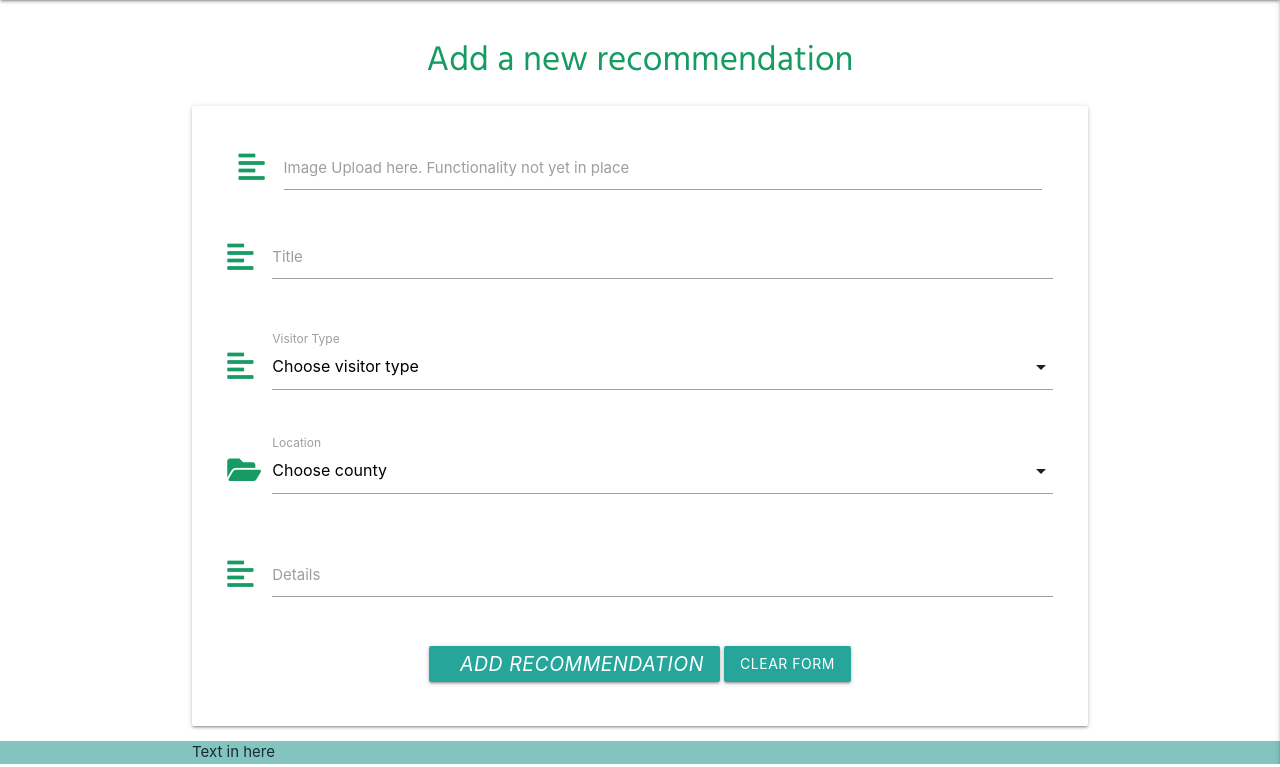
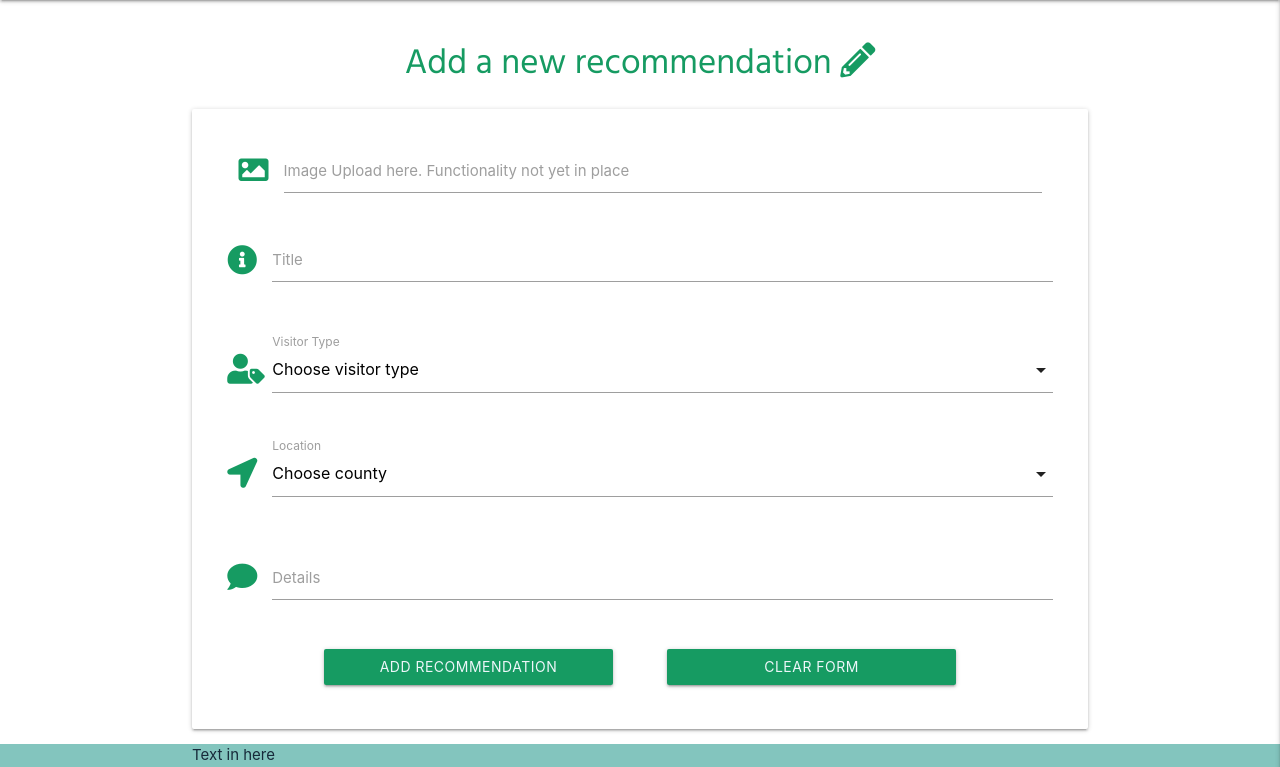
Before and after one commit to LisaHackett97/HiddenIrishTravels, a Flask app: page /add_recommendation in a window 1280 px wide. Shown: the part 64-831 px from the top of the page. Run offline with Flask 2, Linux system fonts and the light colour scheme; data that the repository does not hold is empty; some libraries are stand-ins or nearby versions.

Commit message:
Change and tidy up icons and buttons on add new form

```diff
--- a/app.py
+++ b/app.py
@@ -95,7 +95,7 @@ def add_recommendation():
             "created_by": session["user"]
         }
         mongo.db.recommendations.insert_one(recommendation)
-        flash ("Success. You have added a new recommendation!")
+        flash("Success. You have added a new recommendation!")
         return redirect(url_for("home"))
     locations = mongo.db.locations.find().sort("location_name", 1)
     visitor_type = mongo.db.visitor_type.find().sort("visitor_type", 1)
--- a/static/css/style.css
+++ b/static/css/style.css
@@ -58,6 +58,7 @@ footer, .nav-wrapper {
 .card.medium .card-image+.card-content {
    max-height: 55%;
    padding-bottom: 10px;
+   padding-top: 10px;
 }
 
 /* action card on recommendation to click to reveal more */
@@ -68,6 +69,8 @@ color: var(--irish-green);
 
 #recommend-title{
  font-style: italic;
+ font-size:16px;
+ font-weight: bold;
 }
 
 /* set img height to 100% of its container so that all imgs appear same size */
@@ -100,7 +103,7 @@ appearing on card reveal. Close and icon
 }
 
 .card .card-reveal{
-  background-color:#53cf99;
+  background-color:#a9d3c1;
 }
 
 
@@ -112,6 +115,24 @@ appearing on card reveal. Close and icon
   background-color: var(--decoration2);
 }
 
+
+/* Add enw page */
+#add_new_btns .btn{
+  margin-left: 25px;
+  margin-right: 25px;
+  width:35%;
+}
+/* Other buttons across the site */
+.btn{
+  color: var(--decoration2);
+  background-color: var(--irish-green);
+}
+
+.btn:hover{
+  color: var(--irish-green);
+  background-color: var(--decoration2);
+  font-weight: bold;
+}
 /* icon across the site */
 .fa-caret-down {
   font-size: 14px;
@@ -120,7 +141,3 @@ appearing on card reveal. Close and icon
 .fas, .far {
   color: #169B62;
 }
-/* padding to the info icon on recommendations */
-.fa-info{
-  padding-right: 8px;
-}
--- a/static/js/script.js
+++ b/static/js/script.js
@@ -14,9 +14,42 @@ $(document).ready(function () {
     $('.sidenav').sidenav({
         edge: "right"
     });
+    $(".tooltipped").tooltip();
     $(".collapsible").collapsible();
     $("select").formSelect();
+
+       // jQuery Select validation from the Code Institute task manager mini-project
+       validateMaterializeSelect();
+       function validateMaterializeSelect() {
+           let classValid = { "border-bottom": "1px solid #4caf50", "box-shadow": "0 1px 0 0 #4caf50" };
+           let classInvalid = { "border-bottom": "1px solid #f44336", "box-shadow": "0 1px 0 0 #f44336" };
+           if ($("select.validate").prop("required")) {
+               $("select.validate").css({ "display": "none", "height": "0", "padding": "0", "width": "0", "position": "absolute" });
+           }
+           $(".select-wrapper input.select-dropdown").on("focusin", function () {
+               $(this).parent(".select-wrapper").on("change", function () {
+                   if ($(this).children("ul").children("li.selected:not(.disabled)").on("click", function () { })) {
+                       $(this).children("input").css(classValid);
+                   }
+               });
+           }).on("click", function () {
+               if ($(this).parent(".select-wrapper").children("ul").children("li.selected:not(.disabled)").css("background-color") === "rgba(0, 0, 0, 0.03)") {
+                   $(this).parent(".select-wrapper").children("input").css(classValid);
+               } else {
+                   $(".select-wrapper input.select-dropdown").on("focusout", function () {
+                       if ($(this).parent(".select-wrapper").children("select").prop("required")) {
+                           if ($(this).css("border-bottom") != "1px solid rgb(76, 175, 80)") {
+                               $(this).parent(".select-wrapper").children("input").css(classInvalid);
+                           }
+                       }
+                   });
+               }
+           });
+       }
 });
+
+
+
 
 /* code for password confirm from this post
 https://stackoverflow.com/questions/21727317/how-to-check-confirm-password-field-in-form-without-reloading-page
--- a/templates/add_recommendation.html
+++ b/templates/add_recommendation.html
@@ -1,13 +1,13 @@
 {% extends "base.html" %}
 {% block content %}
 
-<h1>Add a new recommendation</h1>
+<h1>Add a new recommendation  <i class="fas fa-pencil-alt"></i></h1>
 
 <div class="row card-panel">
     <form action="{{ url_for('add_recommendation') }}" class="col s12" id="add-new-form" method="POST">
         <!-- image upload area input field Not yet working -->
         <div class="input-field col s12">
-            <i class="fas fa-align-left prefix"></i>
+            <i class="fas fa-image prefix"></i>
             <textarea id="upload_img" name="upload_img" minlength="5" maxlength="200"
                 class="materialize-textarea"></textarea>
             <label for="upload_img"> Image Upload here. Functionality not yet in place</label>
@@ -15,7 +15,7 @@
         <!-- title input field -->
         <div class="row">
             <div class="input-field col s12">
-                <i class="fas fa-align-left prefix"></i>
+                <i class="fas fa-info-circle prefix"></i>
                 <textarea id="recommend-title" name="recommend-title" minlength="5" maxlength="200"
                     class="materialize-textarea validate" required></textarea>
                 <label for="recommend-title">Title</label>
@@ -24,20 +24,20 @@
         <!-- visitor input field -->
         <div class="row">
             <div class="input-field col s12">
-                <i class="fas fa-align-left prefix"></i>
+                <i class="fas fa-user-tag prefix"></i>
                 <select name="visitor_type" id="visitor_type" class="validate" required>
                     <option value="" disable selected>Choose visitor type</option>
                     {% for visitor in visitor_type %}
                     <option value="{{ visitor.visitor_type }}">{{ visitor.visitor_type }}</option>
                     {% endfor %}
                 </select>
-                <label for="visitor_type ">Visitor Type</label>
+                <label for="visitor_type">Visitor Type</label>
             </div>
         </div>
         <!-- location input field -->
         <div class="row">
             <div class="input-field col s12">
-                <i class="fas fa-folder-open prefix"></i>
+                <i class="fas fa-location-arrow prefix"></i>
                 <select id="location_name" name="location_name" class="validate" required>
                     <option value="" disabled selected>Choose county</option>
                     {% for location in locations %}
@@ -45,21 +45,22 @@
                     {% endfor %}
                 </select>
                 <label for="location_name">Location</label>
+
             </div>
         </div>
         <!-- details input field -->
         <div class="row">
             <div class="input-field col s12">
-                <i class="fas fa-align-left prefix"></i>
+                <i class="fas fa-comment prefix"></i>
                 <textarea id="recommend-details" name="recommend-details" minlength="5" maxlength="200"
                     class="materialize-textarea validate" required></textarea>
                 <label for="recommend-details">Details</label>
             </div>
         </div>
-        <div class="row">
+        <div class="row" id="add_new_btns">
             <div class="col s12 center-align">
-                <button class="btn waves-effect waves-light" type="submit" name="action">
-                    <i class="material-icons right">Add Recommendation</i>
+                <button class="btn" type="submit" name="action">
+                   Add Recommendation
                 </button>
 
 
--- a/templates/home.html
+++ b/templates/home.html
@@ -25,7 +25,7 @@
                 <div class="card-content">
                     <h5 id="recommend-title"> {{recommendation.title}}</h5>
                     <p> <i class="fas fa-location-arrow"></i> {{ recommendation.location_name }} </p>
-                    <p> <i class="fas fa-info"> </i> {{ recommendation.visitor_type }}</p>
+                    <p> <i class="fas fa-user-tag"> </i> {{ recommendation.visitor_type }}</p>
                     <p id="recommend-details"><i class="fas fa-comment"></i> {{ recommendation.details }}</p>
                 </div>
                 <!-- card action footer. user click to reveal more.  -->
```
